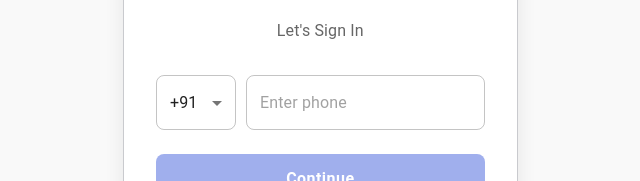
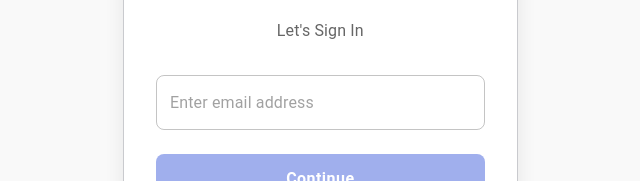
Before and after one commit to sarthakbhatt1407/music-production, a React (Create React App) app: page /login in a window 1280 px wide. Shown: the part 262-443 px from the top of the page, without its empty margins (319-959 px from the left). Built offline with nearby package versions, Linux system fonts and the light colour scheme.

Commit message:
updated to zepto mail

```diff
--- a/src/pages/Login.jsx
+++ b/src/pages/Login.jsx
@@ -105,7 +105,7 @@ const SubTitle = styled(Typography)(({ theme }) => ({
   },
 }));
 
-const PhoneInputContainer = styled(Box)(({ theme }) => ({
+const EmailInputContainer = styled(Box)(({ theme }) => ({
   display: "flex",
   width: "100%",
   marginBottom: "1.5rem",
@@ -116,22 +116,7 @@ const PhoneInputContainer = styled(Box)(({ theme }) => ({
   },
 }));
 
-const CountryCode = styled(FormControl)(({ theme }) => ({
-  width: "80px",
-  "& .MuiOutlinedInput-root": {
-    borderRadius: "8px",
-    height: "55px",
-  },
-  // Responsive styles
-  [theme.breakpoints.down("sm")]: {
-    width: "90px",
-    "& .MuiOutlinedInput-root": {
-      height: "50px",
-    },
-  },
-}));
-
-const PhoneInput = styled(TextField)(({ theme }) => ({
+const EmailInput = styled(TextField)(({ theme }) => ({
   flex: 1,
   "& .MuiOutlinedInput-root": {
     borderRadius: "8px",
@@ -260,17 +245,16 @@ const TimerText = styled(Typography)(({ theme }) => ({
   },
 }));
 
-const MobileOtpLogin = () => {
+const EmailOtpLogin = () => {
   const navigate = useNavigate();
   const dispatch = useDispatch();
 
   // States
-  const [step, setStep] = useState(1); // 1: Mobile input, 2: OTP verification
-  const [mobile, setMobile] = useState("");
-  const [countryCode, setCountryCode] = useState("+91");
+  const [step, setStep] = useState(1); // 1: Email input, 2: OTP verification
+  const [email, setEmail] = useState("");
   const [otp, setOtp] = useState(["", "", "", ""]);
   const [loading, setLoading] = useState(false);
-  const [mobileError, setMobileError] = useState("");
+  const [emailError, setEmailError] = useState("");
   const [otpError, setOtpError] = useState("");
   const [timer, setTimer] = useState(0);
 
@@ -294,12 +278,15 @@ const MobileOtpLogin = () => {
     }
   }, [timer]);
 
-  // Handle mobile input change
-  const handleMobileChange = (e) => {
+  // Handle email input change
+  const handleEmailChange = (e) => {
     const value = e.target.value;
-    if (/^\d*$/.test(value) && value.length <= 10) {
-      setMobile(value);
-      setMobileError("");
+    setEmail(value);
+    // Simple email regex for typing
+    if (value && !/^\S+@\S+\.\S+$/.test(value)) {
+      setEmailError("Please enter a valid email address");
+    } else {
+      setEmailError("");
     }
   };
 
@@ -320,13 +307,13 @@ const MobileOtpLogin = () => {
 
   const [generatedOTP, setGeneratedOTP] = useState("");
 
-  // Handle mobile submit with real OTP integration
-  const handleMobileSubmit = async () => {
-    if (mobile.length !== 10) {
-      setMobileError("Please enter a valid 10-digit mobile number");
+  // Handle email submit with real OTP integration
+  const handleEmailSubmit = async () => {
+    if (!email || !/^\S+@\S+\.\S+$/.test(email)) {
+      setEmailError("Please enter a valid email address");
       return;
     }
-    if (mobile == "1234567890") {
+    if (email === "test@demo.com") {
       setGeneratedOTP("0000");
       setStep(2);
       setTimer(60);
@@ -340,22 +327,23 @@ const MobileOtpLogin = () => {
     setLoading(true);
 
     try {
-      // Generate random 4-digit OTP
-      const newOTP = Math.floor(1000 + Math.random() * 9000).toString();
-
-      // Store OTP in state
-      setGeneratedOTP(newOTP);
-
-      // Create OTP message
-      const otpMessage = `Your Rivaaz Films verification code is: ${newOTP}. This OTP is valid for 10 minutes.`;
-
-      // Send real OTP using Authkey.io API
       const response = await fetch(
-        `https://api.authkey.io/request?authkey=68d5bb5fb1726e0a&mobile=${mobile}&country_code=91&sid=24957&otp=${newOTP}`,
+        `${process.env.REACT_APP_BASE_URL}/user/send-user-otp`,
+        {
+          method: "POST",
+          headers: {
+            "Content-Type": "application/json",
+          },
+          body: JSON.stringify({ email }),
+        }
       );
 
       const data = await response.json();
       console.log("OTP API response:", data);
+
+      if (data.success) {
+        // Store OTP in state
+        setGeneratedOTP(data.otp);
 
         // Update UI state on success
         setStep(2);
@@ -365,6 +353,9 @@ const MobileOtpLogin = () => {
           message: "OTP sent successfully",
           severity: "success",
         });
+      } else {
+        throw new Error(data.message || "Failed to send OTP");
+      }
     } catch (error) {
       console.error("Error sending OTP:", error);
 
@@ -402,18 +393,23 @@ const MobileOtpLogin = () => {
     setLoading(true);
 
     try {
-      // Generate new random 4-digit OTP
-
-      // Create OTP message
-      const otpMessage = `Your Rivaaz Films verification code is: ${generatedOTP}. This OTP is valid for 10 minutes.`;
-
-      // Send real OTP using Authkey.io API
       const response = await fetch(
-        `https://api.authkey.io/request?authkey=68d5bb5fb1726e0a&mobile=${mobile}&country_code=91&sid=24957&name=Twinkle&otp=${generatedOTP}`,
+        `${process.env.REACT_APP_BASE_URL}/user/send-user-otp`,
+        {
+          method: "POST",
+          headers: {
+            "Content-Type": "application/json",
+          },
+          body: JSON.stringify({ email }),
+        }
       );
 
       const data = await response.json();
       console.log("OTP API response:", data);
+
+      if (data.success) {
+        // Store new OTP in state
+        setGeneratedOTP(data.otp);
 
         // Increment resend attempts counter
         setResendAttempts((prevAttempts) => prevAttempts + 1);
@@ -436,6 +432,9 @@ const MobileOtpLogin = () => {
         message: `OTP resent successfully. Next resend available in ${timeDisplay}.`,
         severity: "success",
       });
+      } else {
+        throw new Error(data.message || "Failed to resend OTP");
+      }
     } catch (error) {
       console.error("Error resending OTP:", error);
 
@@ -483,7 +482,7 @@ const MobileOtpLogin = () => {
             "Content-Type": "application/json",
           },
           body: JSON.stringify({
-            contactNum: mobile,
+            email: email,
           }),
         },
       );
@@ -500,7 +499,7 @@ const MobileOtpLogin = () => {
               "Content-Type": "application/json",
             },
             body: JSON.stringify({
-              phone: mobile,
+              email: email,
             }),
           },
         );
@@ -529,7 +528,7 @@ const MobileOtpLogin = () => {
       } else {
         navigate("/register", {
           state: {
-            contactNum: mobile,
+            email: email,
           },
         });
       }
@@ -604,7 +603,7 @@ const MobileOtpLogin = () => {
       } else {
         navigate("/register", {
           state: {
-            contactNum: mobile,
+            email: email,
           },
         });
       }
@@ -666,34 +665,21 @@ const MobileOtpLogin = () => {
           {/* Form */}
           {step === 1 ? (
             <>
-              <PhoneInputContainer>
-                <CountryCode variant="outlined">
-                  <Select
-                    value={countryCode}
-                    onChange={(e) => setCountryCode(e.target.value)}
-                    displayEmpty
-                    inputProps={{ "aria-label": "Country Code" }}
-                  >
-                    <MenuItem value="+91">+91</MenuItem>
-                    <MenuItem value="+1">+1</MenuItem>
-                    <MenuItem value="+44">+44</MenuItem>
-                  </Select>
-                </CountryCode>
-                <PhoneInput
-                  placeholder="Enter phone"
+              <EmailInputContainer>
+                <EmailInput
+                  placeholder="Enter email address"
                   variant="outlined"
-                  value={mobile}
-                  onChange={handleMobileChange}
-                  error={Boolean(mobileError)}
-                  helperText={mobileError}
-                  inputProps={{ maxLength: 10 }}
-                  type="tel"
+                  value={email}
+                  onChange={handleEmailChange}
+                  error={Boolean(emailError)}
+                  helperText={emailError}
+                  type="email"
                 />
-              </PhoneInputContainer>
+              </EmailInputContainer>
 
               <ContinueButton
-                onClick={handleMobileSubmit}
-                disabled={mobile.length !== 10 || loading}
+                onClick={handleEmailSubmit}
+                disabled={!email || Boolean(emailError) || loading}
               >
                 {loading ? (
                   <CircularProgress size={24} color="inherit" />
@@ -710,7 +696,7 @@ const MobileOtpLogin = () => {
           ) : (
             <>
               <Typography sx={{ width: "100%", mb: 1 }}>
-                Enter the OTP sent to {countryCode} {mobile}
+                Enter the OTP sent to {email}
               </Typography>
 
               <OtpContainer>
@@ -789,7 +775,7 @@ const MobileOtpLogin = () => {
                     "&:hover": { textDecoration: "underline" },
                   }}
                 >
-                  Change phone number
+                  Change email address
                 </Link>
               </Box>
             </>
@@ -800,4 +786,4 @@ const MobileOtpLogin = () => {
   );
 };
 
-export default MobileOtpLogin;
+export default EmailOtpLogin;
```
Lines whose indentation alone changed are shown as unchanged.
